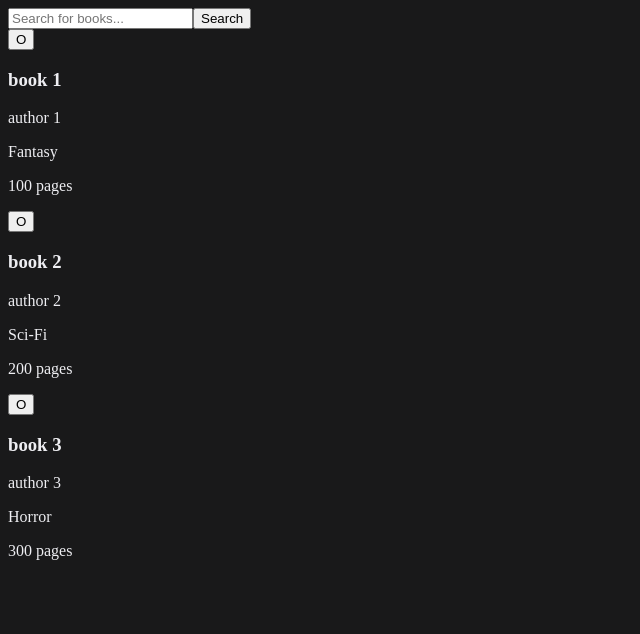
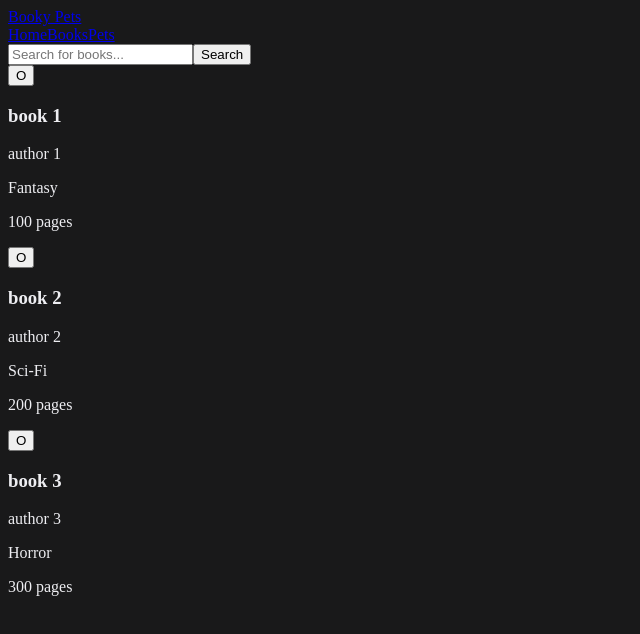
Before and after one commit to tmiesz/BookyPets, a React (Vite) app in the folder src/BookyPets.Web/: page /books in a window 1280 px wide. Shown: the top 634 px of the page, without its empty margins (0-640 px from the left). Built offline with nearby package versions, Linux system fonts and the light colour scheme.

Commit message:
feat(web): add navigation bar to home books and pets

```diff
--- /dev/null
+++ b/src/BookyPets.Web/components/NavBar.tsx
@@ -0,0 +1,17 @@
+import { Link } from "react-router-dom";
+
+function NavBar() {
+    return <nav className="navbar">
+        <div className="navbar-brand">
+            <Link to="/">Booky Pets</Link>
+        </div>
+
+        <div className="navbar-links">
+            <Link to="/" className="nav-link">Home</Link>
+            <Link to="/books" className="nav-link">Books</Link>
+            <Link to="/pets" className="nav-link">Pets</Link>
+        </div>
+    </nav>
+}
+
+export default NavBar
--- a/src/BookyPets.Web/pages/Books.tsx
+++ b/src/BookyPets.Web/pages/Books.tsx
@@ -0,0 +1,58 @@
+import BookCard from "../components/BookCard"
+import { useState } from "react";
+
+function Home() {
+    const [searchQuery, setSearchQuery] = useState("");
+
+    const books = [
+        {
+            id: "1",
+            title: "book 1",
+            author: "author 1",
+            genre: "Fantasy",
+            pagecount: 100
+        },
+        {
+            id: "2",
+            title: "book 2",
+            author: "author 2",
+            genre: "Sci-Fi",
+            pagecount: 200
+        },
+        {
+            id: "3",
+            title: "book 3",
+            author: "author 3",
+            genre: "Horror",
+            pagecount: 300
+        }
+    ];
+
+    const handleSearch = (e) => {
+        e.preventDefault()
+        alert(searchQuery);
+        setSearchQuery("");
+    };
+
+    return (
+        <div className="home">
+            <form onSubmit={handleSearch} className="search-form">
+                <input
+                    type="text"
+                    placeholder="Search for books..."
+                    className="search-input"
+                    value={searchQuery}
+                    onChange={(e) => setSearchQuery(e.target.value)} />
+                <button type="submit" className="search-btn">Search</button>
+            </form>
+
+            <div className="books-grid">
+                {books.map((book) => (
+                    <BookCard book={book} key={book.id} />
+                ))}
+            </div>
+        </div>
+    );
+}
+
+export default Home
--- a/src/BookyPets.Web/pages/Home.tsx
+++ b/src/BookyPets.Web/pages/Home.tsx
@@ -1,49 +1,8 @@
-import BookCard from "../components/BookCard"
-
 function Home() {
-
-    const books = [
-        {
-            id: "1",
-            title: "book 1",
-            author: "author 1",
-            genre: "Fantasy",
-            pagecount: 100
-        },
-        {
-            id: "2",
-            title: "book 2",
-            author: "author 2",
-            genre: "Sci-Fi",
-            pagecount: 200
-        },
-        {
-            id: "3",
-            title: "book 3",
-            author: "author 3",
-            genre: "Horror",
-            pagecount: 300
-        }
-    ];
-
-    const handleSearch = () => {
-
-    }
-
-    return (
-        <div className="home">
-            <form onSubmit={handleSearch} className="search-form">
-                <input type="text" placeholder="Search for books..." className="search-input" />
-                <button type="submit" className="search-btn">Search</button>
-            </form>
-
-            <div className="books-grid">
-                {books.map((book) => (
-                    <BookCard book={book} key={book.id} />
-                ))}
-            </div>
-        </div>
-    );
+    return <div className="books-empty">
+        <h2>No books acquired yet.</h2>
+        <p>Get some books!</p>
+    </div>
 }
 
 export default Home
--- a/src/BookyPets.Web/src/App.tsx
+++ b/src/BookyPets.Web/src/App.tsx
@@ -1,11 +1,22 @@
 import './App.css'
 import Home from '../pages/Home'
+import Books from '../pages/Books'
+import Pets from '../pages/Pets'
+import { Routes, Route } from "react-router-dom"
+import NavBar from "../components/NavBar"
 
 function App() {
     return (
-        <>
-            <Home />
-        </>
+        <div>
+            <NavBar />
+            <main className="main-content">
+                <Routes>
+                    <Route path="/" element={<Home />} />
+                    <Route path="/books" element={<Books />} />
+                    <Route path="/pets" element={<Pets />} />
+                </Routes>
+            </main>
+        </div>
     );
 }
 
--- a/src/BookyPets.Web/src/main.tsx
+++ b/src/BookyPets.Web/src/main.tsx
@@ -1,10 +1,14 @@
 import { StrictMode } from 'react'
 import { createRoot } from 'react-dom/client'
+import { BrowserRouter } from 'react-router-dom'
+
 import './index.css'
 import App from './App.tsx'
 
 createRoot(document.getElementById('root')!).render(
     <StrictMode>
+    <BrowserRouter>
         <App />
+    </BrowserRouter>
     </StrictMode>,
 )
```
